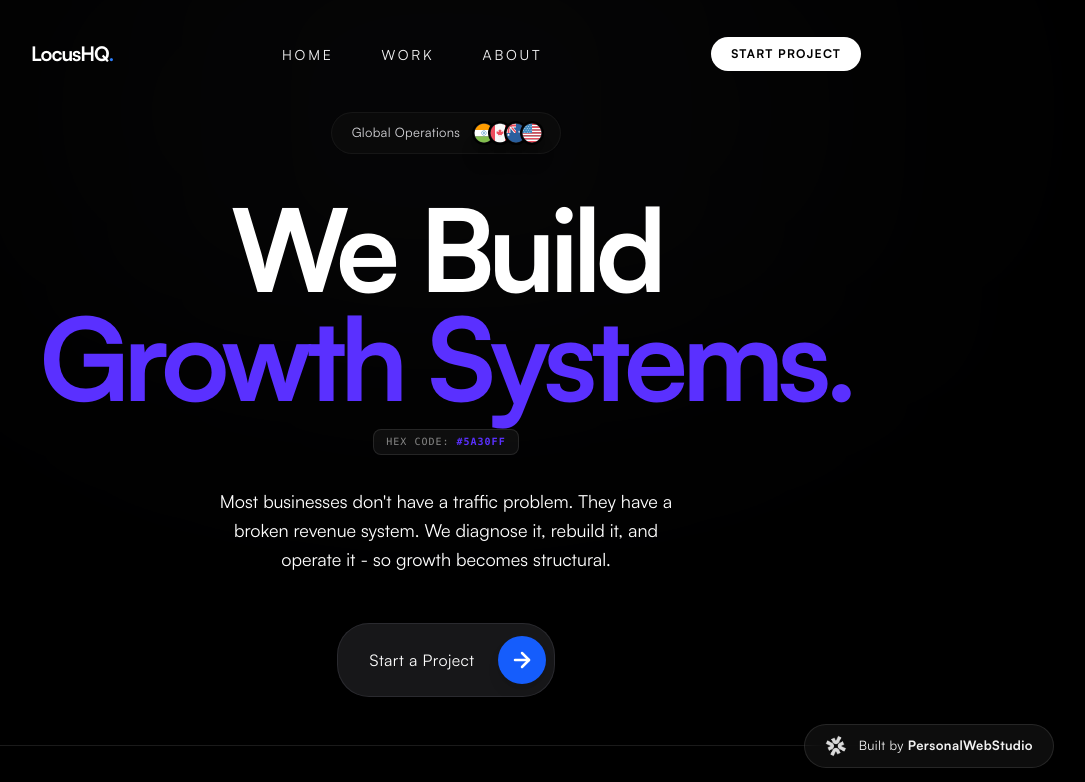
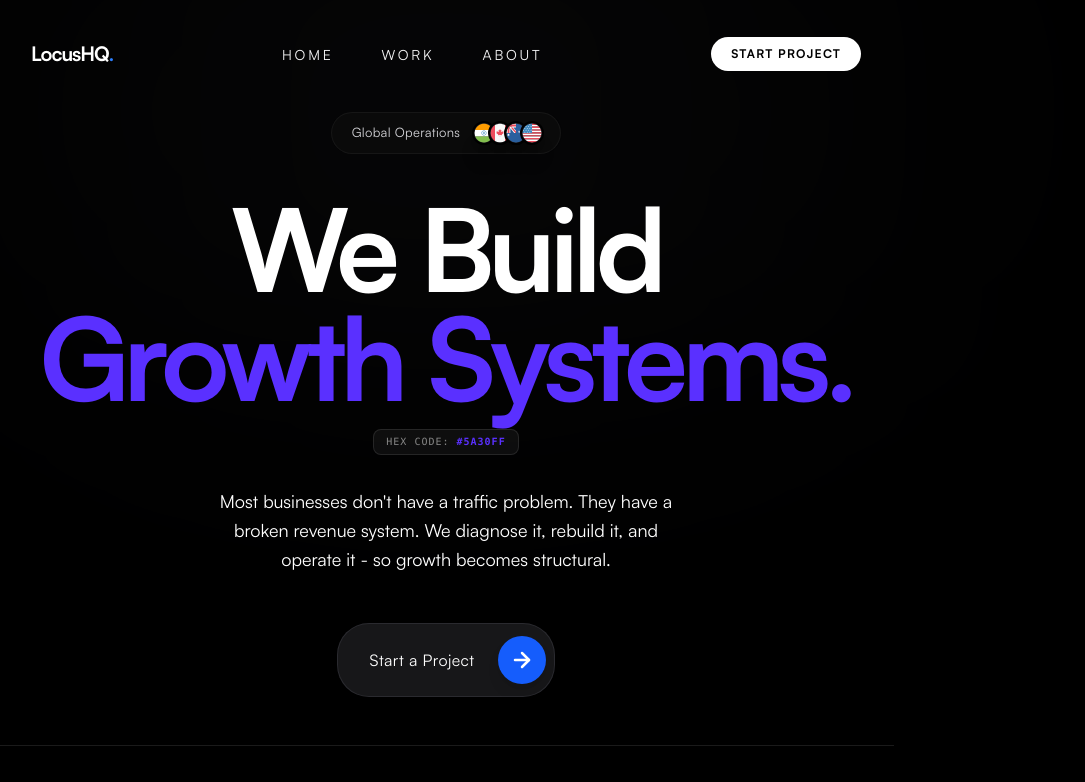
Before and after one commit to Om-Mahadik/LocusHQ, a Next.js app: page / in a window 1280 px wide. Shown: the top 782 px of the page, without its empty margins (194-1279 px from the left). Built offline with nearby package versions, Linux system fonts and the light colour scheme.

Commit message:
initial commit

```diff
--- a/app/layout.tsx
+++ b/app/layout.tsx
@@ -56,8 +56,8 @@ export default function RootLayout({
               }}
             />
 
-            {/* Toggle this component based on payment status */}
-            <Watermark />
+            {/* Toggle this component based on payment status <Watermark /> */}
+
           </>
         )}
 
```
